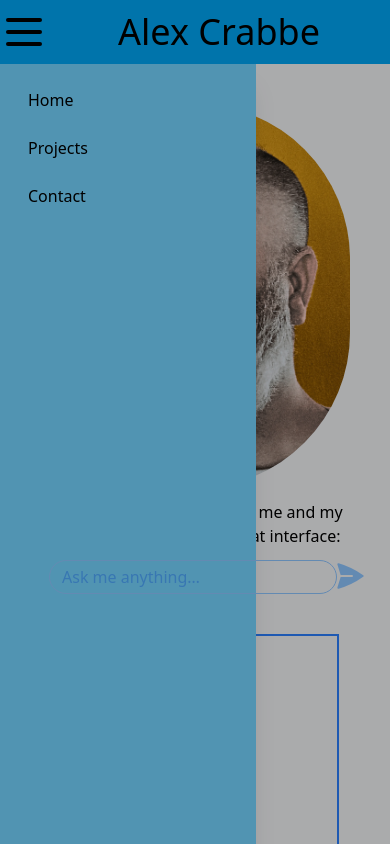
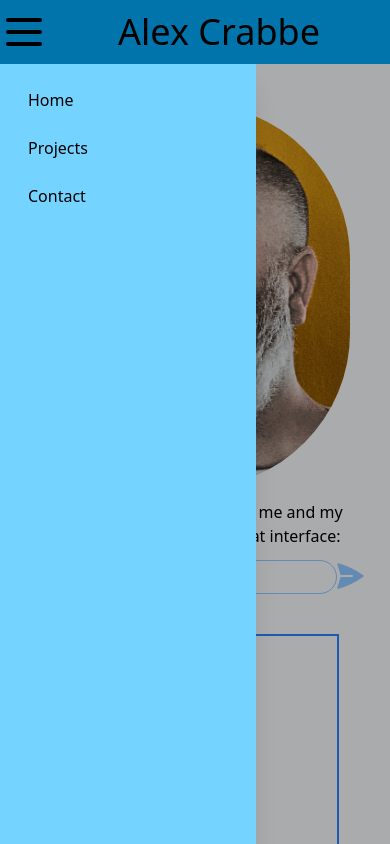
Before and after one commit to alexrobincrabbe/portfolio_frontend, a React (Vite) app: page / in a window 390 px wide. Both pictures are taken after a click on the button 24 px from the left and 32 px from the top of the page. Shown: the top 844 px of the page. Built offline with nearby package versions, Linux system fonts and the light colour scheme; no server answers.

Commit message:
fix mobile backdrop z-index

```diff
--- a/src/components/Layout.tsx
+++ b/src/components/Layout.tsx
@@ -18,7 +18,7 @@ export default function Layout() {
         {/* Backdrop closes the sidebar when clicking outside (mobile only) */}
       {open && (
         <div
-          className="fixed inset-0 bg-black/30 z-30 xl:hidden"
+          className="fixed inset-0 bg-black/30 z-2 xl:hidden"
           onClick={() => setOpen(false)}
         />
       )}
--- a/src/components/Sidebar.tsx
+++ b/src/components/Sidebar.tsx
@@ -12,6 +12,7 @@ export default function Sidebar(props : SidebarProps) {
     <>
       <aside
         className={`
+            z-3
             w-64 h-full
             blue bg-sky-300 border-right-blue shadow-xl
             fixed  top-16 left-0
```
